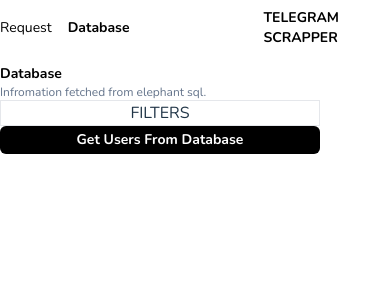
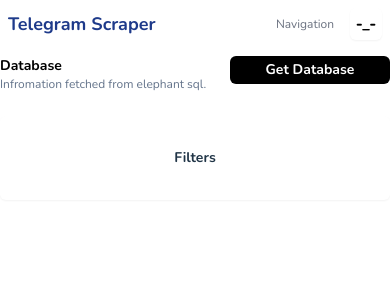
Before and after one commit to hypnosisflow/tgcli, a React (Vite) app in the folder client/: page /database in a window 390 px wide. Shown: the top 300 px of the page. Built offline with nearby package versions, Linux system fonts and the light colour scheme.

Commit message:
add: mobile layouts

```diff
--- a/client/src/App.jsx
+++ b/client/src/App.jsx
@@ -2,7 +2,7 @@ import React from 'react';
 import { Routes, Route, useLocation } from 'react-router-dom';
 
 import Database from './components/database';
-import { Navbar } from './components/navbar';
+import Navbar from './components/navbar';
 import Request from './components/request';
 import { DatabaseModal } from './ui/database-modal';
 import RequestUserModal from './ui/request-user-modal';
--- a/client/src/components/ai-analyze.jsx
+++ b/client/src/components/ai-analyze.jsx
@@ -3,7 +3,7 @@ import React, { useState } from 'react';
 import { Button } from '../ui/buttons/Button';
 import { Spinner } from '../ui/spinner';
 
-export function AIAnalyze({ arr }) {
+function AIAnalyze({ arr }) {
   const [targetUserId, setTargetUserId] = useState('');
   const [gptReponse, setGptReponse] = useState(null);
   const [loading, setLoading] = useState(false);
@@ -18,7 +18,6 @@ export function AIAnalyze({ arr }) {
     dangerouslyAllowBrowser: true,
   });
 
-  console.log(openai);
 
   async function request() {
     setGptReponse(null);
@@ -31,11 +30,7 @@ export function AIAnalyze({ arr }) {
         model: 'gpt-3.5-turbo',
       });
 
-      console.log('completion', completion);
-
       const response = JSON.parse(completion.choices[0].message.content);
-
-      console.log('res', response);
 
       const stats = {};
       response.forEach((item) => {
@@ -64,15 +59,17 @@ export function AIAnalyze({ arr }) {
         <input
           type="text"
           value={targetUserId}
-          className="border h-[32px] rounded-md w-full px-2 mb-8"
+          className="border h-[32px] rounded-md w-full px-2 mb-2"
           onChange={(e) => setTargetUserId(e.target.value)}
         />
+        <span className='text-red-500 font-bold ml-1'>!</span><span className="text-xs text-gray-500"> Experemental feature. Not available in beta test</span><span className='text-red-500 font-bold ml-1'>!</span>
         <Button
           value="Analyze "
           cb={request}
           theme="black"
+          disabled
         />
-        {loading ? (
+        {/* {loading ? (
           <Spinner />
         ) : (
           <div className="border w-full  rounded-md mt-4  p-1">
@@ -103,8 +100,10 @@ export function AIAnalyze({ arr }) {
             </span>
             <span className="ml-1">{transformedScore.positive}</span>
           </div>
-        )}
+        )} */}
       </div>
     </div>
   );
 }
+
+export default AIAnalyze;
--- a/client/src/components/database.jsx
+++ b/client/src/components/database.jsx
@@ -48,19 +48,25 @@ function Database() {
 
   return (
     <div className="h-[800px] w-full  rounded-2xl py-2 relative">
-      <p className="text-black text-sm font-semibold ">
-        Database
-        <p className='text-xs font-normal text-slate-500'>
-          Infromation fetched from elephant sql.
-        </p>
-      </p>
+      <div className=' flex'>
+        <div className='flex w-[320px] flex-col'>
+          <p className="text-black text-sm font-semibold ">
+            Database
+          </p>
+          <p className='text-xs font-normal mb-4 text-slate-500'>
+            Infromation fetched from elephant sql.
+          </p>
+        </div>
+        <Button cb={fetchDB} value="Get Database" theme="black" className="max-w-[160px]" />
 
-      <div className='flex gap-2'>
-        <div className='flex items-center justify-center min-w-[320px] border'>
-          <h3>FILTERS</h3>
+      </div>
+
+      <div className='flex gap-2 flex-col md:flex-row'>
+        <div className='flex items-center py-8 h-fit justify-center min-w-[160px] mt-2 flex-col rounded-md bg-white shadow-sm'>
+          <h3 className='text-sm font-semibold text-left'>Filters</h3>
         </div>
 
-        <ul className=" mt-2 mb-4 text-sm  grid grid-cols-3 w-full gap-2  mx-auto max-h-[640px] overflow-y-scroll overflow-x-hidden  ">
+        <ul className=" mt-2 mb-4 text-sm  grid grid-cols-1 sm:grid-cols-2 lg:grid-cols-3 w-full gap-2  mx-auto max-h-[640px] overflow-y-scroll overflow-x-hidden  ">
           {database?.map((i, index) =>
             <CardPreview item={i} key={index} />
             // <DatabaseCard i={i} key={index} />
@@ -71,7 +77,6 @@ function Database() {
 
 
 
-      <Button cb={fetchDB} value="Get Users From Database" theme="black" />
       {data && (
         <div className='flex items-center gap-2 justify-center'>
           <p className="text-xs font-bold ">
--- a/client/src/components/navbar.jsx
+++ b/client/src/components/navbar.jsx
@@ -1,31 +1,65 @@
-import React from 'react';
-import { Link, NavLink } from 'react-router-dom';
+import React, { useEffect, useState } from 'react';
+import { NavLink } from 'react-router-dom';
 
-export function Navbar({ setDashIsOpened, setDbIsOpened }) {
+function Navbar() {
+  const [opened, setOpened] = useState(false)
+  const [mobile, setMobile] = useState(false)
+
+  const handleMenuClick = () => {
+    setOpened(prev => !prev)
+  }
+
+  useEffect(() => {
+    const handleWindowWidth = () => {
+      if (window.innerWidth < 768) {
+        setMobile(true)
+      } else {
+        setMobile(false)
+      }
+    }
+
+    return () => handleWindowWidth()
+  }, [mobile])
+
+  console.log(mobile)
+
+  const styles = {
+    mobile: 'flex flex-col absolute right-0 top-11 shadow-sm w-1/2 md:w-1/4 bg-white',
+
+  }
+
   return (
-    <nav className="text-left py-2 items-center text-black  flex justify-between  w-full">
-      <ul className=" flex gap-x-4 text-black text-sm w-[320px]">
+    <nav className="text-left py-2 px-2 md:px-0 items-center text-black relative  flex justify-between  w-full">
+      <h1 className="text-lg font-bold  text-blue-900">Telegram Scraper </h1>
+      <div className='flex gap-4 items-center'>
+        <span className='text-xs text-gray-500'>Navigation</span>
+        <input type='button' onClick={handleMenuClick} value='-_-' className='font-extrabold shadow-sm w-[32px] h-[32px] bg-white rounded-md  ' />
+      </div>
+      <ul className={`${opened ? 'flex' : 'hidden'} ${styles.mobile}   bg-white py-4 z-50 px-2 items-end gap-y-2  gap-x-4 text-black text-sm`}  >
         <NavLink
           className={({ isActive }) => (isActive ? 'font-bold text-black' : 'text-black font-normal')}
           to="/"
         >
           Request
         </NavLink>
-        {/* <NavLink
-          className={({ isActive }) => (isActive ? 'font-bold text-black' : 'text-black font-normal')}
-          to="/dashboard"
-        >
-          Dashboard
-        </NavLink> */}
         <NavLink
-          className={({ isActive }) => (isActive ? 'font-bold text-black' : 'text-black font-normal')}
+          className={({ isActive }) => (isActive ? 'font-bold text-black ' : 'text-black font-normal')}
           to="/database"
         >
           Database
         </NavLink>
+        <NavLink
+          className={({ isActive }) => (isActive ? 'font-bold text-black mt-8' : 'text-black font-normal mt-8')}
+          to="/login"
+        >
+          Login
+        </NavLink>
       </ul>
-      <h1 className="text-sm font-bold uppercase ">Telegram Scrapper </h1>
 
-    </nav>
+
+
+    </nav >
   );
 }
+
+export default Navbar;
--- a/client/src/components/request.jsx
+++ b/client/src/components/request.jsx
@@ -1,6 +1,6 @@
 import React, { useState, useContext } from 'react';
 
-import { AIAnalyze } from './ai-analyze';
+import AIAnalyze from './ai-analyze';
 import UsersData from './user-data';
 import { DataContext } from '../Context';
 import { getChatData } from '../utils/api';
@@ -34,7 +34,6 @@ function Request() {
 
       {!loading && chatData.data?.length > 0 && <UsersData />}
 
-      {/* <UsersData loading={loading} /> */}
     </section>
   );
 }
--- a/client/src/ui/buttons/Button.jsx
+++ b/client/src/ui/buttons/Button.jsx
@@ -1,22 +1,22 @@
 import React from 'react';
 
 const styles = {
-  base: 'px-4 h-[28px] bg-black w-[320px]  text-sm',
+  base: 'px-4 h-[28px] bg-black w-full  text-sm',
   theme: {
     smoke: 'bg-slate-100  text-gray-500 font-semibold rounded-md',
-    black: 'bg-black text-white w-[320px] font-semibold rounded-md',
+    black: 'bg-black text-white  font-semibold rounded-md',
   },
 };
 
 export function Button({
-  cb, value, theme, disabled, type = 'button',
+  cb, value, theme, disabled, type = 'button', className
 }) {
   return (
     <button
       disabled={disabled}
       type={type}
       onClick={type === 'button' ? () => cb() : null}
-      className={`${styles.base} ${styles.theme[theme]}`}
+      className={`${styles.base} ${styles.theme[theme]} ${className}`}
     >
       {value}
     </button>
--- a/client/src/ui/card-preview.jsx
+++ b/client/src/ui/card-preview.jsx
@@ -6,7 +6,7 @@ export const CardPreview = ({ item }) => {
     // console.log(item)
 
     return (
-        <li className="flex flex-col text-sm w-[290px] justify-center px-1 py-2 border rounded-md">
+        <li className="flex flex-col mx-auto text-sm w-[290px] bg-white justify-center px-1 py-2 shadow-sm rounded-md">
             <div className="flex flex-col w-full font-bold">
                 <p>
                     Database ID:
@@ -26,7 +26,7 @@ export const CardPreview = ({ item }) => {
                 </p>
             </div>
 
-            <div className='w-[320px] flex flex-col items-center'>
+            <div className=' flex flex-col items-center'>
                 <Link to={`/database/${item.user_id}`} state={{ background: location }}>
                     Open Modal
                 </Link>
--- a/client/src/ui/request-card-priew.jsx
+++ b/client/src/ui/request-card-priew.jsx
@@ -6,7 +6,7 @@ function RequestCardPreview({ item }) {
 
 
     return (
-        <li className="flex flex-col text-sm w-[290px] justify-center px-2 py-2 border rounded-md">
+        <li className="flex flex-col mx-auto bg-white text-sm w-[290px] justify-center px-2 py-2 shadow-sm rounded-md">
             <div className="flex flex-col w-full font-bold " >
                 <p>
                     Telegram ID:
--- a/client/src/ui/request-user-modal.jsx
+++ b/client/src/ui/request-user-modal.jsx
@@ -15,11 +15,11 @@ function RequestUserModal() {
         navigate(-1)
     }
 
-    const blob = new Blob([user.photo.thumb.data], { type: 'image/jpeg' });
+    // const blob = new Blob([user.photo.thumb.data], { type: 'image/jpeg' });
 
-    // Create a URL representing the blob
-    const url = URL.createObjectURL(blob);
-    console.log(url)
+    // // Create a URL representing the blob
+    // const url = URL.createObjectURL(blob);
+    // console.log(url)
 
 
 
```
Also changed, not shown: client/src/components/user-data.jsx (+23 -16 lines).
